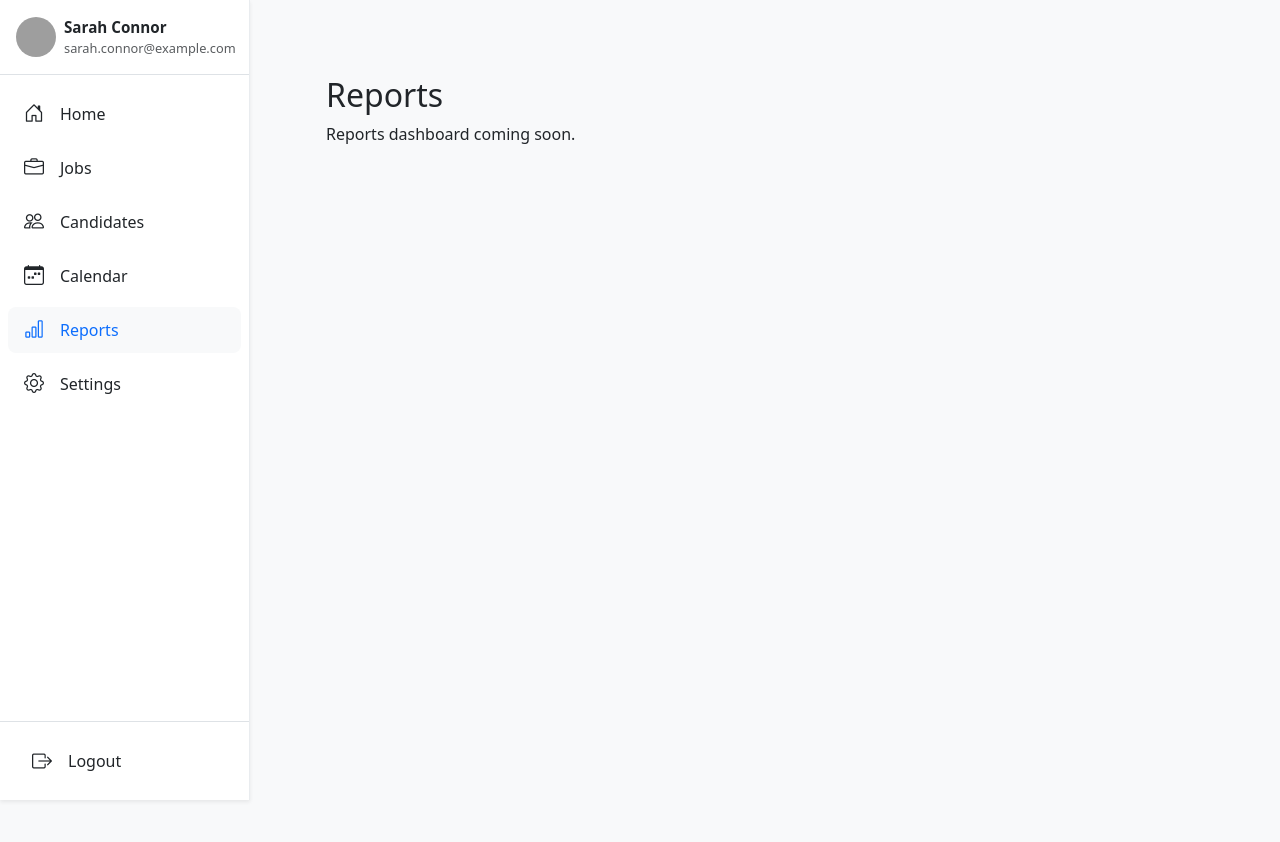
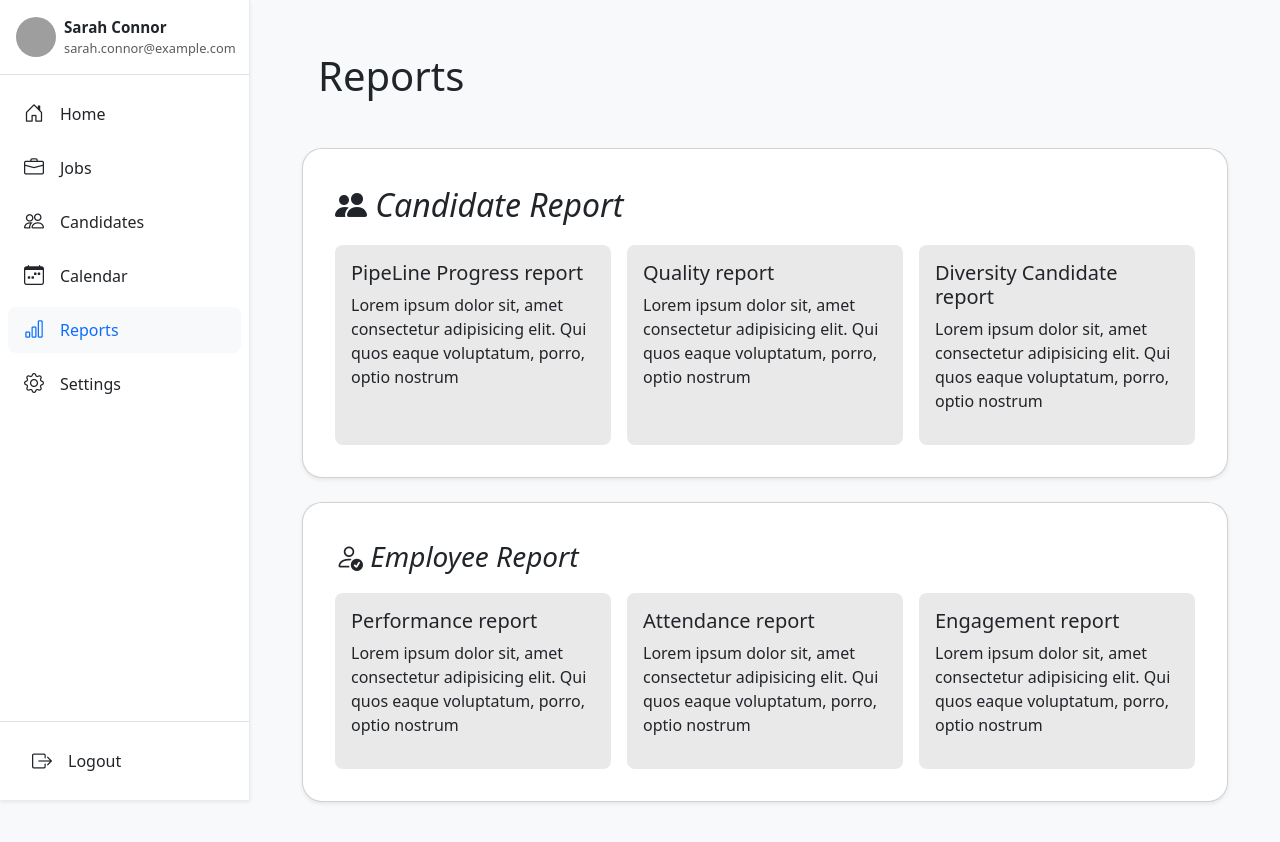
Before and after one commit to Yogeshwaran003/ATS_Project, a React (Vite) app: page /reports in a window 1280 px wide. Shown: the top 842 px of the page. Built offline with nearby package versions, Linux system fonts and the light colour scheme; grey boxes are pictures that could not be loaded.

Commit message:
Updated the Report Page

```diff
--- a/src/App.jsx
+++ b/src/App.jsx
@@ -23,6 +23,7 @@ import JobEditPage from './pages/JobEditPage';
 import JobResumesPage from './pages/JobResumesPage';
 import PublicJobDetailsPage from './pages/PublicJobDetailsPage';
 import HomePage from './pages/HomePage';
+import Report from './pages/Report';
 
 // Simple auth check (replace with real auth logic)
 // const isAuthenticated = () => !!localStorage.getItem('token');
@@ -67,7 +68,7 @@ function App() {
       <Route path="/resumes/:resumeId" element={<PrivateRoute><ResumeDetailsPage /></PrivateRoute>} />
       <Route path="/candidates" element={<PrivateRoute><ResumesListPage /></PrivateRoute>} />
       <Route path="/calendar" element={<PrivateRoute><InterviewSchedule /></PrivateRoute>} />
-      <Route path="/reports" element={<PrivateRoute><div className="p-4"><h2>Reports</h2><p>Reports dashboard coming soon.</p></div></PrivateRoute>} />
+      <Route path="/reports" element={<PrivateRoute><Report/></PrivateRoute>} />
       <Route path="/settings" element={<PrivateRoute><div className="p-4"><h2>Settings</h2><p>Settings page coming soon.</p></div></PrivateRoute>} />
 
       {/* Fallback route */}
--- /dev/null
+++ b/src/pages/Report.jsx
@@ -0,0 +1,60 @@
+import React from 'react'
+
+const Report = () => {
+  return (
+    <div>
+            <h1 className='mb-5 ms-3' >Reports</h1>
+            <div className='card shadow-sm mb-4 gap-3'>
+
+                <div className='d-flex gap-3'>
+                    <i class="bi bi-people-fill fs-2"> Candidate Report</i>
+                    {/* <h3>Candidate Report</h3> */}
+                </div>
+                <div className='d-flex gap-3'>
+                    <div className=' d-flex-col w-10 p-3 rounded-3' style={{backgroundColor:"#eae9ea", cursor:'pointer'}}>
+                        {/* <img src="" alt="" /> */}
+                        <h5>PipeLine Progress report</h5>
+                        <p>Lorem ipsum dolor sit, amet consectetur adipisicing elit. Qui quos eaque voluptatum, porro, optio nostrum </p>
+                    </div>
+                    <div className=' d-flex-col w-10 p-3 rounded-3' style={{backgroundColor:"#eae9ea", cursor:'pointer'}}>
+                        {/* <img src="" alt="" /> */}
+                        <h5>Quality report</h5>
+                        <p>Lorem ipsum dolor sit, amet consectetur adipisicing elit. Qui quos eaque voluptatum, porro, optio nostrum </p>
+                    </div>
+                    <div className=' d-flex-col w-10 p-3 rounded-3' style={{backgroundColor:"#eae9ea", cursor:'pointer'}}>
+                        {/* <img src="" alt="" /> */}
+                        <h5>Diversity Candidate report</h5>
+                        <p>Lorem ipsum dolor sit, amet consectetur adipisicing elit. Qui quos eaque voluptatum, porro, optio nostrum </p>
+                    </div>
+                </div>
+            </div>
+
+        {/* Second section of the report pages */}
+
+            <div className='card shadow-sm mb-4 gap-3'>
+                <div className='d-flex gap-3 align-items-end'>
+                    <i class="bi bi-person-check fs-3 mb-0"> Employee Report </i>
+                </div>
+                <div className='d-flex gap-3'>
+                    <div className=' d-flex-col w-10 p-3 rounded-3' style={{backgroundColor:"#eae9ea", cursor:'pointer'}}>
+                        {/* <img src="" alt="" /> */}
+                        <h5>Performance report</h5>
+                        <p>Lorem ipsum dolor sit, amet consectetur adipisicing elit. Qui quos eaque voluptatum, porro, optio nostrum </p>
+                    </div>
+                    <div className=' d-flex-col w-10 p-3 rounded-3' style={{backgroundColor:"#eae9ea", cursor:'pointer'}}>
+                        {/* <img src="" alt="" /> */}
+                        <h5>Attendance report</h5>
+                        <p>Lorem ipsum dolor sit, amet consectetur adipisicing elit. Qui quos eaque voluptatum, porro, optio nostrum </p>
+                    </div>
+                    <div className=' d-flex-col w-10 p-3 rounded-3' style={{backgroundColor:"#eae9ea", cursor:'pointer'}}>
+                        {/* <img src="" alt="" /> */}
+                        <h5>Engagement report</h5>
+                        <p>Lorem ipsum dolor sit, amet consectetur adipisicing elit. Qui quos eaque voluptatum, porro, optio nostrum </p>
+                    </div>
+                </div>
+            </div>
+    </div>
+  )
+}
+
+export default Report
```
